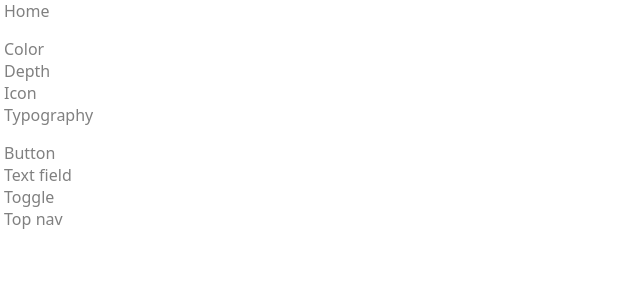
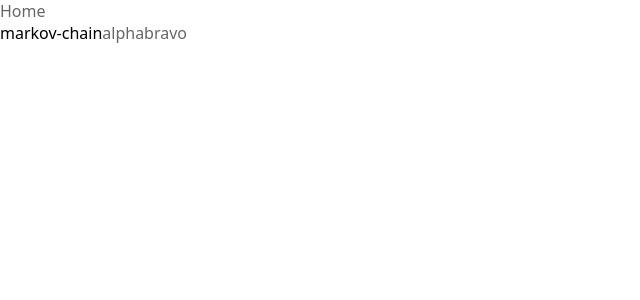
Before and after one commit to chuanqisun/dynamics-interaction-lab, a React app: page /experiments in a window 1280 px wide. Shown: the top 300 px of the page, without its empty margins (0-640 px from the left). Built offline with nearby package versions, Linux system fonts and the light colour scheme; a web font is replaced by a local one.

Commit message:
clean up styles for demos and exps

```diff
--- a/src/app/app.tsx
+++ b/src/app/app.tsx
@@ -1,6 +1,9 @@
 import * as React from "react";
 import {Suspense, lazy} from "react";
-import {Route, BrowserRouter, NavLink} from 'react-router-dom'
+import {Route, BrowserRouter, NavLink} from 'react-router-dom';
+import {ExperimentHost} from './experiments';
+
+import './interaction-lab.css';
 
 const Demos = lazy(() => import('./demos'));
 const Experiments = lazy(() => import('./experiments'));
@@ -19,7 +22,8 @@ export class App extends React.Component<any, any> {
             <NavLink className="link" activeClassName="link--active" to="/experiments">Experiments</NavLink>
           </div>}/>
           <Route path="/demos" component={() => <Suspense fallback="loading..."><Demos/></Suspense>}/>
-          <Route path="/experiments" component={() => <Suspense fallback="loading..."><Experiments/></Suspense>}/>
+          <Route path="/experiments" exact component={() => <Suspense fallback="loading..."><Experiments/></Suspense>}/>
+          <ExperimentHost/>
         </React.Fragment>
     </BrowserRouter>
   }
--- a/src/app/demos.tsx
+++ b/src/app/demos.tsx
@@ -5,7 +5,6 @@ import {Route, NavLink} from 'react-router-dom';
 
 import '../styles/fluent-for-dynamics.css';
 
-// TODO move this up to demo-app
 const pages = [
   { type: 'style', name: 'Color', route: '/demos/color', component: lazy(() => import('../styles/color/color.demo'))},
   { type: 'style', name: 'Depth', route: '/demos/depth', component: lazy(() => import('../styles/depth/depth.demo'))},
@@ -21,11 +20,11 @@ export class Demos extends React.Component<any, any> {
   render() {
     return <StyledNav>
       <nav className="demos-nav">
-        <NavLink className="link" activeClassName="link--active" exact to="/">Home</NavLink>
+        <NavLink className="link link--vertical-list" activeClassName="link--active" exact to="/">Home</NavLink>
         <br/>
-        {pages.filter(page => page.type==="style").map(page => <NavLink key={page.route} className="link" activeClassName="link--active" to={page.route}>{page.name}</NavLink>)}
+        {pages.filter(page => page.type==="style").map(page => <NavLink key={page.route} className="link link--vertical-list" activeClassName="link--active" to={page.route}>{page.name}</NavLink>)}
         <br/>
-        {pages.filter(page => page.type==="component").map(page => <NavLink key={page.route} className="link" activeClassName="link--active" to={page.route}>{page.name}</NavLink>)}
+        {pages.filter(page => page.type==="component").map(page => <NavLink key={page.route} className="link link--vertical-list" activeClassName="link--active" to={page.route}>{page.name}</NavLink>)}
       </nav>
       <div className="demos-content">
         <Route exact path="/demos" component={() => <h1>Demos</h1>}/>
@@ -49,22 +48,6 @@ const StyledNav = styled.div`
   .demos-content {
     flex: 1 1 auto;
   }
-
-  .link {
-    margin: 0 4px;
-    color: grey;
-    text-decoration: none;
-    display: inline-block;
-  }
-
-  .link--active {
-    color: black;
-    font-weight: 600;
-  }
-
-  .link:hover {
-    font-weight: 600;
-  }
 `;
 
 export default Demos;
--- a/src/app/experiments.tsx
+++ b/src/app/experiments.tsx
@@ -1,70 +1,34 @@
 import * as React from "react";
 import {Suspense, lazy} from "react";
-import styled from "styled-components";
 import {Route, NavLink} from 'react-router-dom';
 
 import '../styles/fluent-for-dynamics.css';
 
-// TODO move this up to demo-app
-const pages = [
-  { type: 'style', name: 'Color', route: '/demos/color', component: lazy(() => import('../styles/color/color.demo'))},
-  { type: 'style', name: 'Depth', route: '/demos/depth', component: lazy(() => import('../styles/depth/depth.demo'))},
-  { type: 'style', name: 'Icon', route: '/demos/icon', component: lazy(() => import('../styles/icon/icon.demo'))},
-  { type: 'style', name: 'Typography', route: '/demos/typography', component: lazy(() => import('../styles/typography/typography.demo'))},
-  { type: 'component', name: 'Button', route: '/demos/button', component: lazy(() => import('../components/button/button.demo'))},
-  { type: 'component', name: 'Text field', route: '/demos/text-field', component: lazy(() => import('../components/text-field/text-field.demo'))},
-  { type: 'component', name: 'Toggle', route: '/demos/toggle', component: lazy(() => import('../components/toggle/toggle.demo'))},
-  { type: 'component', name: 'Top nav', route: '/demos/top-nav', component: lazy(() => import('../components/top-nav/top-nav.demo'))},
+export const experiments = [
+  { series: 'markov-chain', baseRoute: '/experiments/markov-chain', description: 'Business process flow improvements', started: '2018-12-05', iterations: [
+    { subRoute: 'alpha', component: lazy(() => import('../experiments/markov-chain/alpha.exp'))},
+    { subRoute: 'bravo', component: lazy(() => import('../experiments/markov-chain/bravo.exp'))},
+  ]},
 ];
 
 export class Experiments extends React.Component<any, any> {
   render() {
-    return <StyledNav>
-      <nav className="demos-nav">
-        <NavLink className="link" activeClassName="link--active" exact to="/">Home</NavLink>
-        <br/>
-        {pages.filter(page => page.type==="style").map(page => <NavLink key={page.route} className="link" activeClassName="link--active" to={page.route}>{page.name}</NavLink>)}
-        <br/>
-        {pages.filter(page => page.type==="component").map(page => <NavLink key={page.route} className="link" activeClassName="link--active" to={page.route}>{page.name}</NavLink>)}
-      </nav>
-      {/* <div className="demos-content">
-        <Route exact path="/experiments" component={() => <h1>Experiments</h1>}/>
-        {pages.map(page => <Route key={page.route} path={page.route} component={() => <Suspense fallback="loading..."><page.component/></Suspense>}></Route>)}
-      </div> */}
-    </StyledNav>
+    return <nav className="demos-nav">
+      <NavLink className="link" activeClassName="link--active" exact to="/">Home</NavLink>
+      <br/>
+      {experiments.map(experiment => <React.Fragment key={experiment.series}>
+        <span>{experiment.series}</span>
+        {experiment.iterations.map(iteration => <NavLink target="_blank" key={iteration.subRoute} className="link" activeClassName="link--active" to={`${experiment.baseRoute}/${iteration.subRoute}`}>{iteration.subRoute}</NavLink>)}
+        </React.Fragment>
+      )}
+    </nav>
   }
 }
 
-const StyledNav = styled.div`
-  display: flex;
-
-  .demos-nav {
-    flex: 0 0 auto;
-    height: 100%;
-    width: 120px;
-    display: flex;
-    flex-direction: column;
-  }
-
-  .demos-content {
-    flex: 1 1 auto;
-  }
-
-  .link {
-    margin: 0 4px;
-    color: grey;
-    text-decoration: none;
-    display: inline-block;
-  }
-
-  .link--active {
-    color: black;
-    font-weight: 600;
-  }
-
-  .link:hover {
-    font-weight: 600;
-  }
-`;
+export const ExperimentHost = () => {
+  return <React.Fragment>
+    {experiments.map(experiment => experiment.iterations.map(iteration => <Route key={iteration.subRoute} path={`${experiment.baseRoute}/${iteration.subRoute}`} component={() => <Suspense fallback="loading..."><iteration.component/></Suspense>}></Route>))}
+  </React.Fragment>
+}
 
 export default Experiments;
--- /dev/null
+++ b/src/app/interaction-lab.css
@@ -0,0 +1,19 @@
+.link {
+  text-decoration: none;
+  color: #666;
+}
+
+.link--active {
+  color: #333;
+  font-weight: 600;
+}
+
+.link--active.link--vertical-list::before {
+  content: '▸';
+  line-height: 0;
+}
+
+.link--vertical-list:hover::before {
+  content: '▸';
+  line-height: 0;
+}
--- /dev/null
+++ b/src/experiments/markov-chain/alpha.exp.tsx
@@ -0,0 +1,13 @@
+import * as React from 'React';
+
+export class BusinessProcess extends React.Component<any, any> {
+  render() {
+    return <React.Fragment>
+    <section>
+      <h2>BPF Experiment</h2>
+    </section>
+    </React.Fragment>
+  }
+}
+
+export default BusinessProcess;
--- /dev/null
+++ b/src/experiments/markov-chain/bravo.exp.tsx
@@ -0,0 +1,13 @@
+import * as React from 'React';
+
+export class BusinessProcess extends React.Component<any, any> {
+  render() {
+    return <React.Fragment>
+    <section>
+      <h2>BPF Experiment</h2>
+    </section>
+    </React.Fragment>
+  }
+}
+
+export default BusinessProcess;
```
